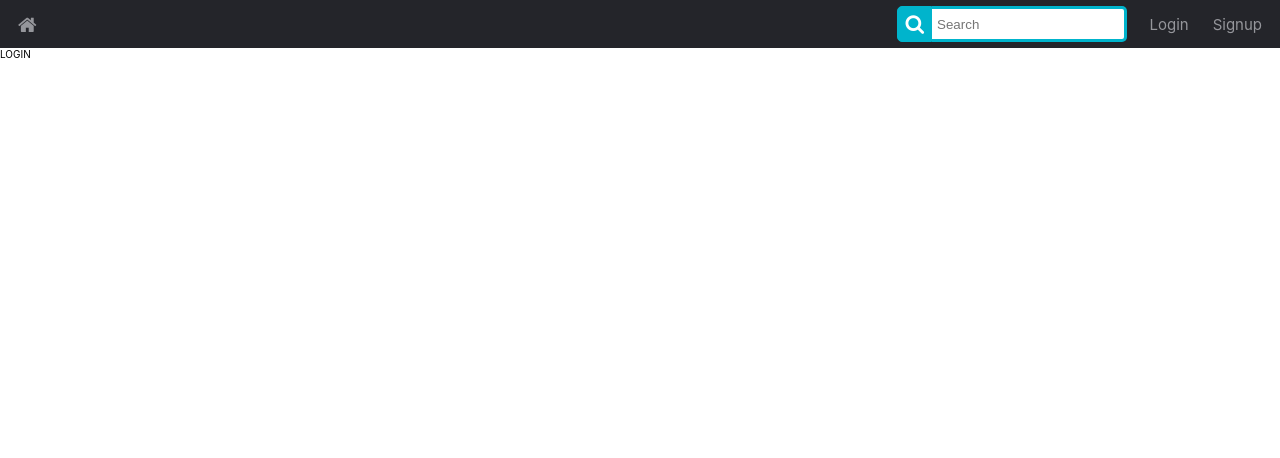
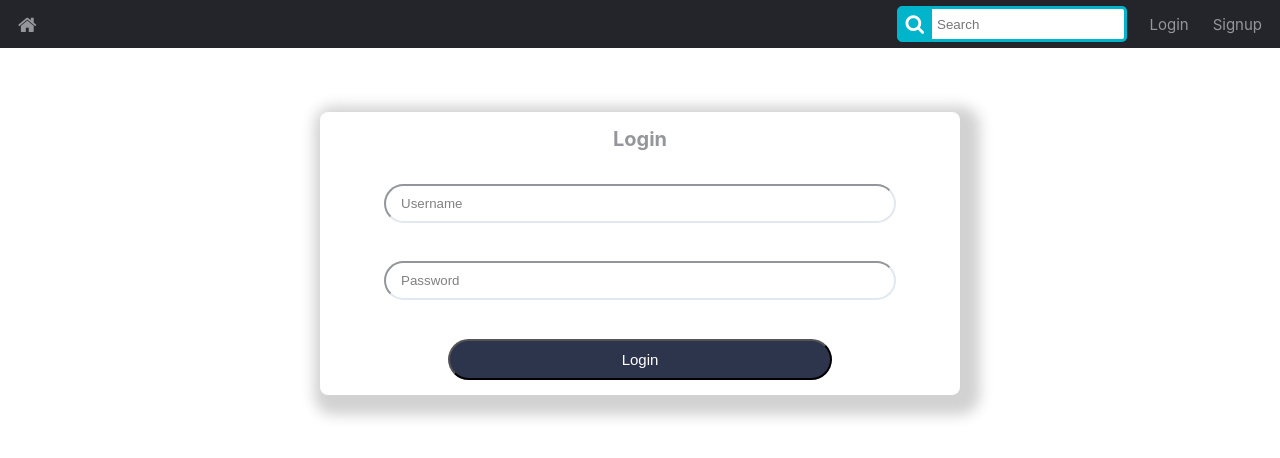
Before and after one commit to VINIRR99/decadent-governmental-infrastructure-report-client, a React (Create React App) app: page /login in a window 1280 px wide. Shown: the top 458 px of the page. Built offline with nearby package versions, Linux system fonts and the light colour scheme; no server answers; the HTML template or start-up script is replaced by a standard one.

Commit message:
login style

```diff
--- /dev/null
+++ b/src/components/form/index.js
@@ -0,0 +1,20 @@
+import { StyledForm, Title, Input, Button } from "./styles";
+
+const Form = ({ onSubmit, title, inputs, children }) => {
+    return (
+        <StyledForm onSubmit={onSubmit}>
+            <Title>{title}</Title>
+            {inputs.map(input => <Input key={input.placeholder}
+                type={input.type}
+                placeholder={input.missing ? input.errorMessage : input.placeholder}
+                placeholderColor={input.missing ? "red" : "gray"}
+                value={input.value}
+                onChange={e => input.onChange(e)}
+            />)}
+            {children}
+            <Button>{title}</Button>
+        </StyledForm>
+    );
+};
+
+export default Form;
--- /dev/null
+++ b/src/components/form/styles.js
@@ -0,0 +1,48 @@
+import styled from "styled-components";
+
+export const StyledForm = styled.form`
+    margin: 5% 25%;
+    display: flex;
+    flex-direction: column;
+    padding: 15px 0;
+    box-shadow: 7px 7px 13px 13px rgba(50, 50, 50, 0.22);
+    border-radius: 8px;
+    @media(max-width: 540px) {
+        margin: 5% 10%;
+    }
+`;
+
+export const Title = styled.h1`
+    margin-top: 0;
+    text-align: center;
+    color: #95969b;
+`;
+
+export const Input = styled.input`
+    margin: 3% 10%;
+    border-radius: 20px;
+    padding: 10px 15px;
+    border-color: #e1e8ee;
+    ::placeholder {
+        color: ${({ placeholderColor }) => placeholderColor};
+        opacity: 1;
+    }
+
+    :-ms-input-placeholder {
+        color: ${({ placeholderColor }) => placeholderColor};
+    }
+
+    ::-ms-input-placeholder {
+        color: ${({ placeholderColor }) => placeholderColor};
+    }
+`;
+
+export const Button = styled.button`
+    margin: 3% 20% 0;
+    padding: 10px 0;
+    border-radius: 25px;
+    cursor: pointer;
+    font-size: 1.5rem;
+    color: white;
+    background-color: #2d354c;
+`;
--- a/src/pages/login/index.js
+++ b/src/pages/login/index.js
@@ -1,6 +1,40 @@
+import { useState } from "react";
+import Form from "../../components/form";
+
 const Login = () => {
+    const [username, setUsername] = useState("");
+    const [password, setPassword] = useState("");
+
+    const [missingUsername, setMissingUsername] = useState(false);
+    const [missingPassword, setMissingPassword] = useState(false);
+
+    const inputs = [
+        {
+            type: "text",
+            placeholder: "Username",
+            value: username,
+            onChange: event => setUsername(event.target.value),
+            missing: missingUsername,
+            errorMessage: "*Username is required!"
+        },
+        {
+            type: "password",
+            placeholder: "Password",
+            value: password,
+            onChange: event => setPassword(event.target.value),
+            missing: missingPassword,
+            errorMessage: "*Password is required!"
+        }
+    ];
+
+    const handleSubmit = async event => {
+        event.preventDefault();
+
+        setMissingUsername(!username ? true : false);
+        setMissingPassword(!password ? true : false);
+    };
     return (
-        <div>LOGIN</div>
+        <Form onSubmit={handleSubmit} title="Login" inputs={inputs}></Form>
     );
 };
 
```
Also changed, not shown: src/pages/login/styles.js (added).
